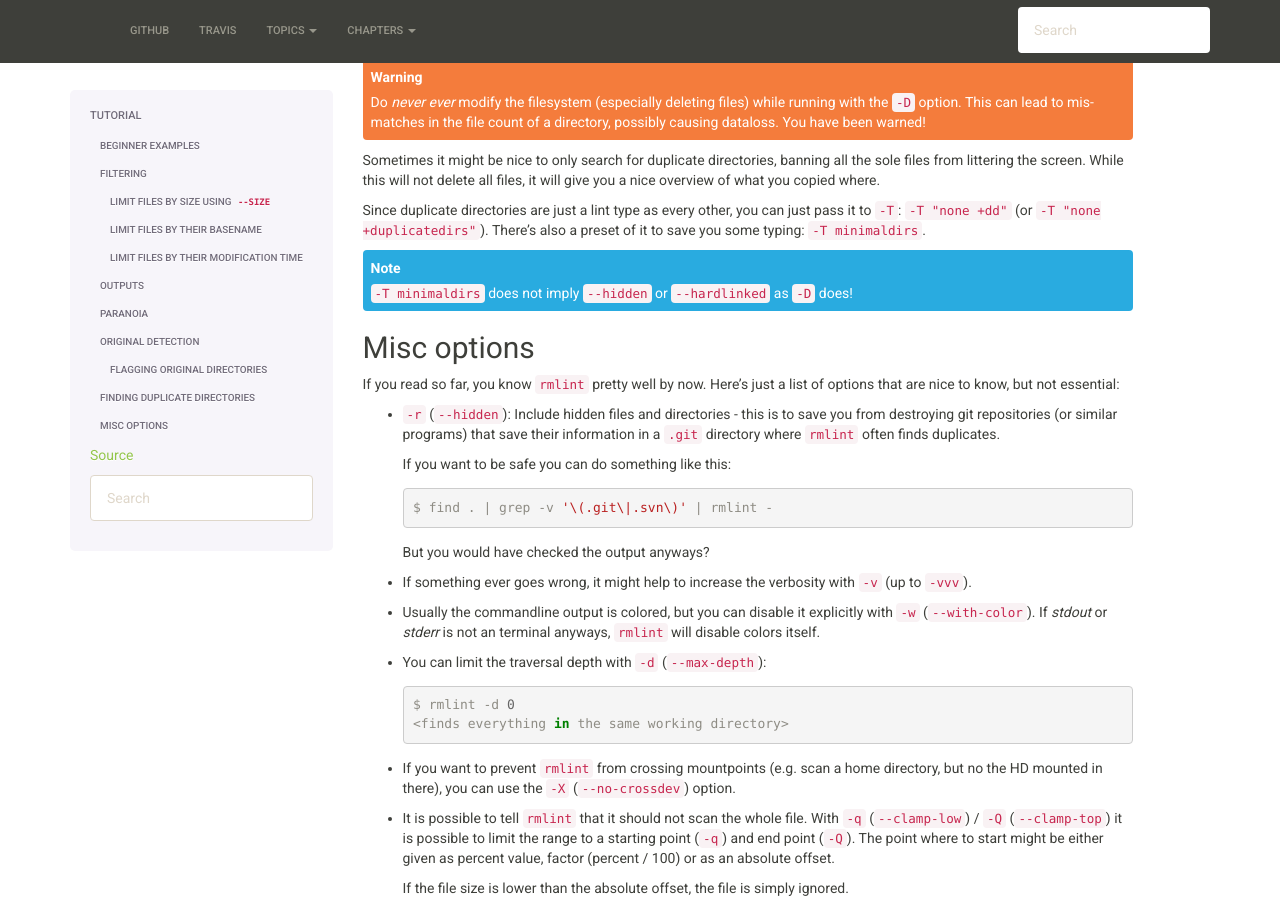
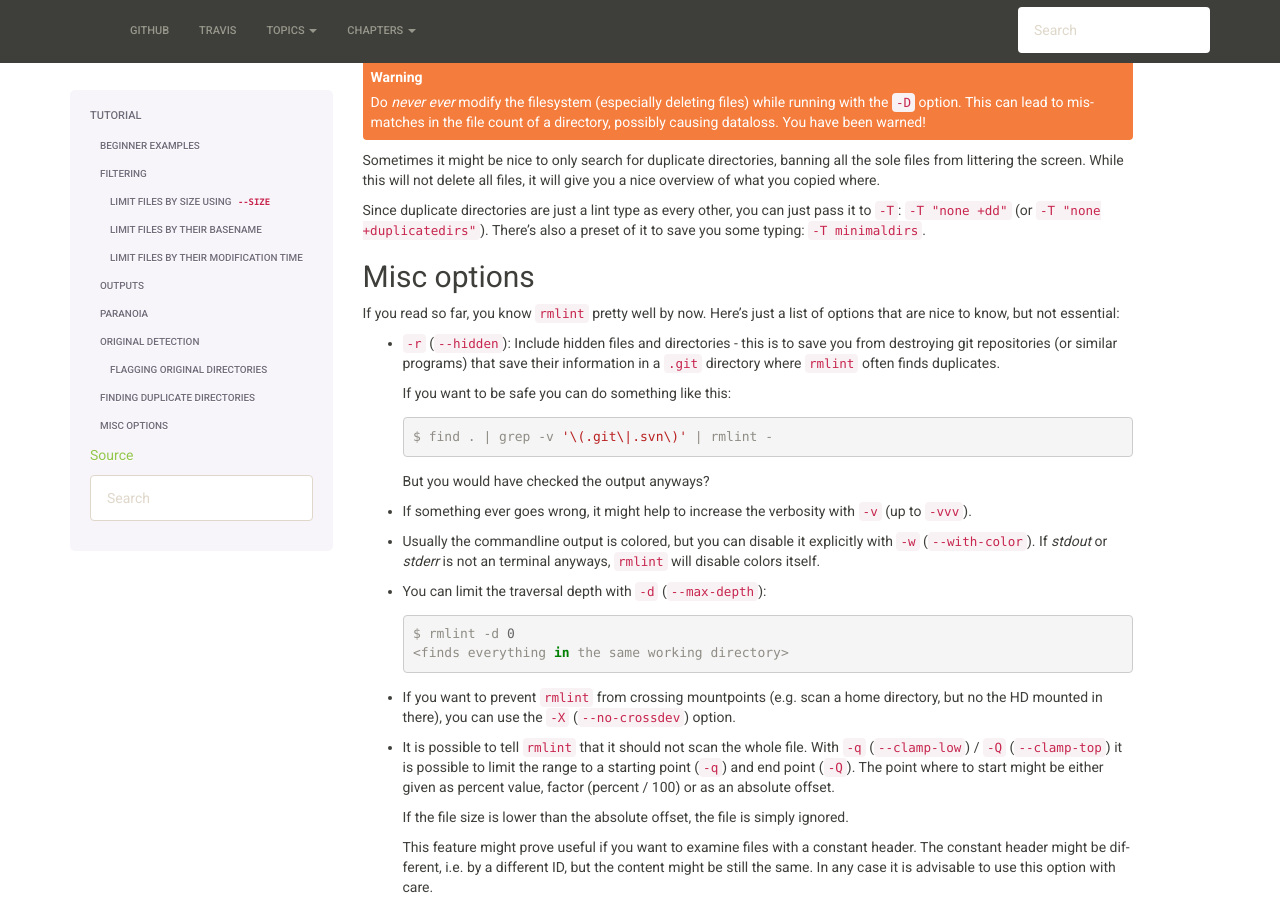
Before and after one commit to sahib/rmlint, a Sphinx documentation site: the page built from docs/tutorial.rst, in a window 1280 px wide and 900 px high, scrolled down 8050 px. Built offline with Sphinx 7.4.7, drawn with Linux system fonts in a browser that asks for light colours.

Commit message:
docs: remove warning about -T minimaldirs

```diff
--- a/docs/tutorial.rst
+++ b/docs/tutorial.rst
@@ -578,10 +578,6 @@ Since duplicate directories are just a lint type as every other, you can just
 pass it to ``-T``: ``-T "none +dd"`` (or ``-T "none +duplicatedirs"``).
 There's also a preset of it to save you some typing: ``-T minimaldirs``.
 
-.. note::
-
-    ``-T minimaldirs`` does not imply ``--hidden`` or ``--hardlinked`` as ``-D`` does!
-
 Misc options
 ------------
 
```
